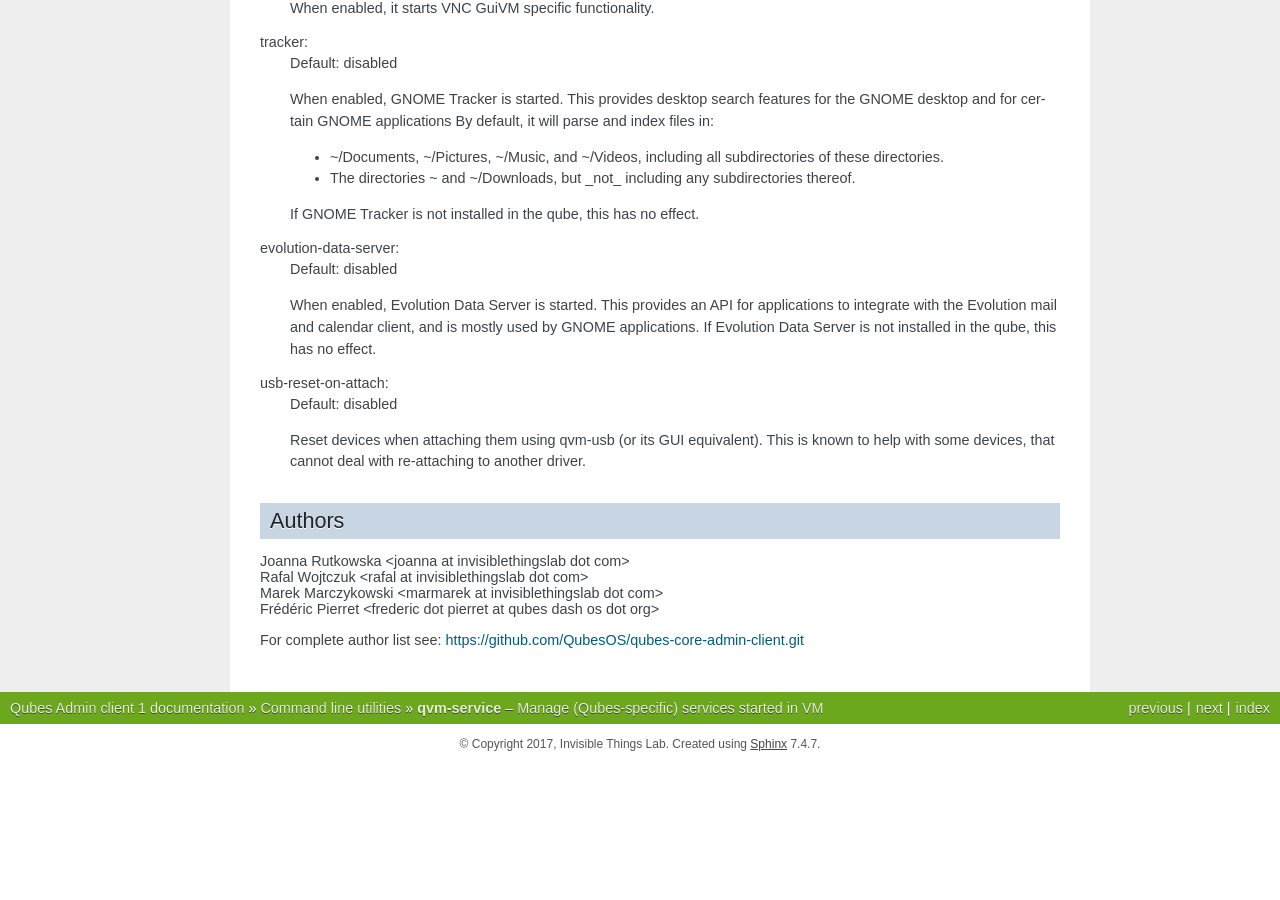
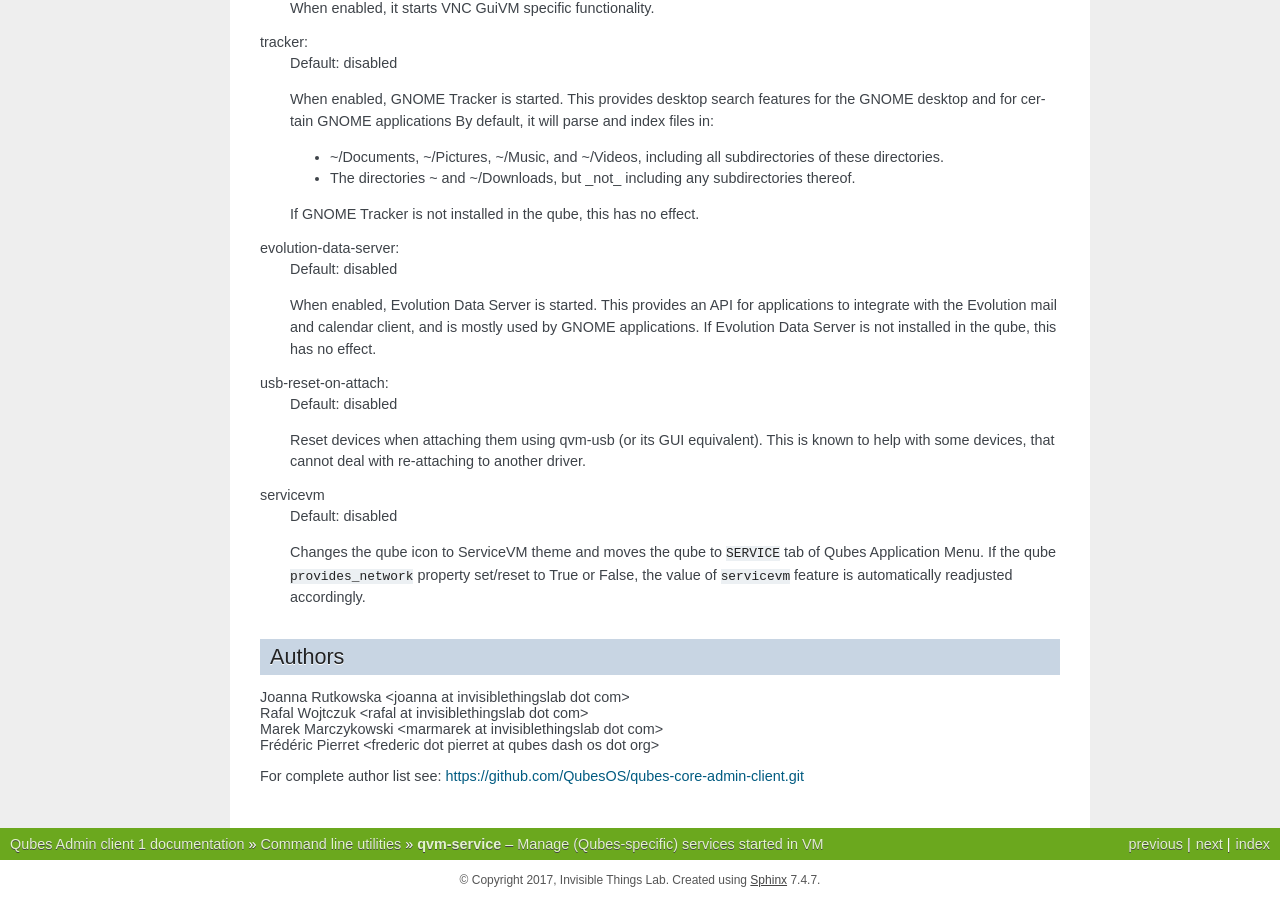
Before and after one commit to QubesOS/qubes-core-admin-client, a Sphinx documentation site: the page built from doc/manpages/qvm-service.rst, in a window 1280 px wide and 900 px high, scrolled down 2760 px. Built offline with Sphinx 7.4.7, drawn with Linux system fonts in a browser that asks for light colours; the version number could not be read and is left out; before the commit the page ends 3524 px from its top, so only the background shows below that.

Commit message:
Document `servicevm` feature
Since setting the `servicevm` feature is not done automatically anymore,
let the user know about its existence. User might decide to set it for
their other desired qubes (e.g. sys-nas, sys-backup, ...)

related: https://github.com/QubesOS/qubes-issues/issues/7298
(cherry picked from commit 26452c5f31c90b85ead00c3d703c01a7b7e7f161)

```diff
--- a/doc/manpages/qvm-service.rst
+++ b/doc/manpages/qvm-service.rst
@@ -194,6 +194,14 @@ usb-reset-on-attach:
     This is known to help with some devices, that cannot deal with re-attaching
     to another driver.
 
+servicevm
+    Default: disabled
+
+    Changes the qube icon to ServiceVM theme and moves the qube to ``SERVICE``
+    tab of Qubes Application Menu.
+    If the qube ``provides_network`` property set/reset to True or False,
+    the value of ``servicevm`` feature is automatically readjusted accordingly.
+
 Authors
 =======
 | Joanna Rutkowska <joanna at invisiblethingslab dot com>
```
